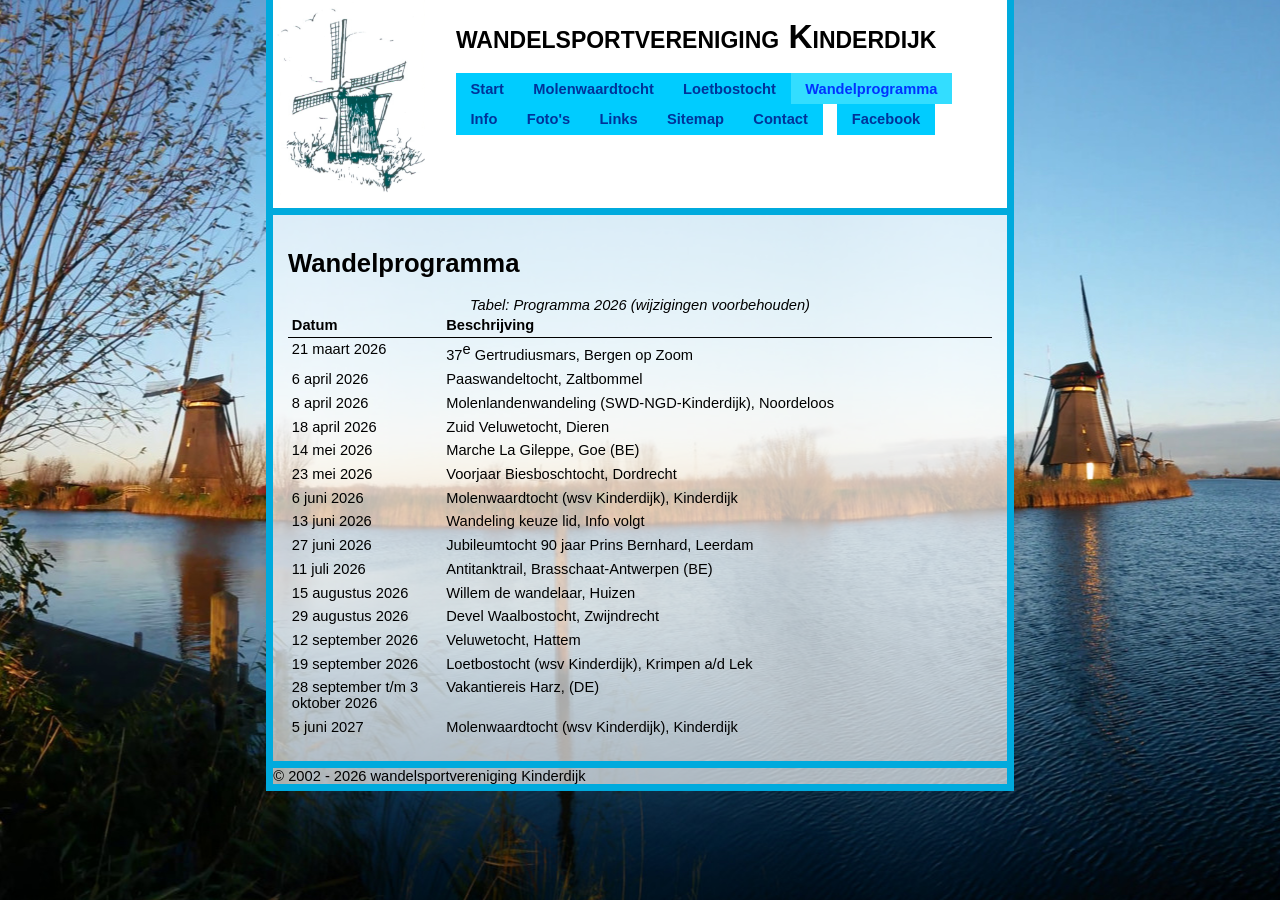
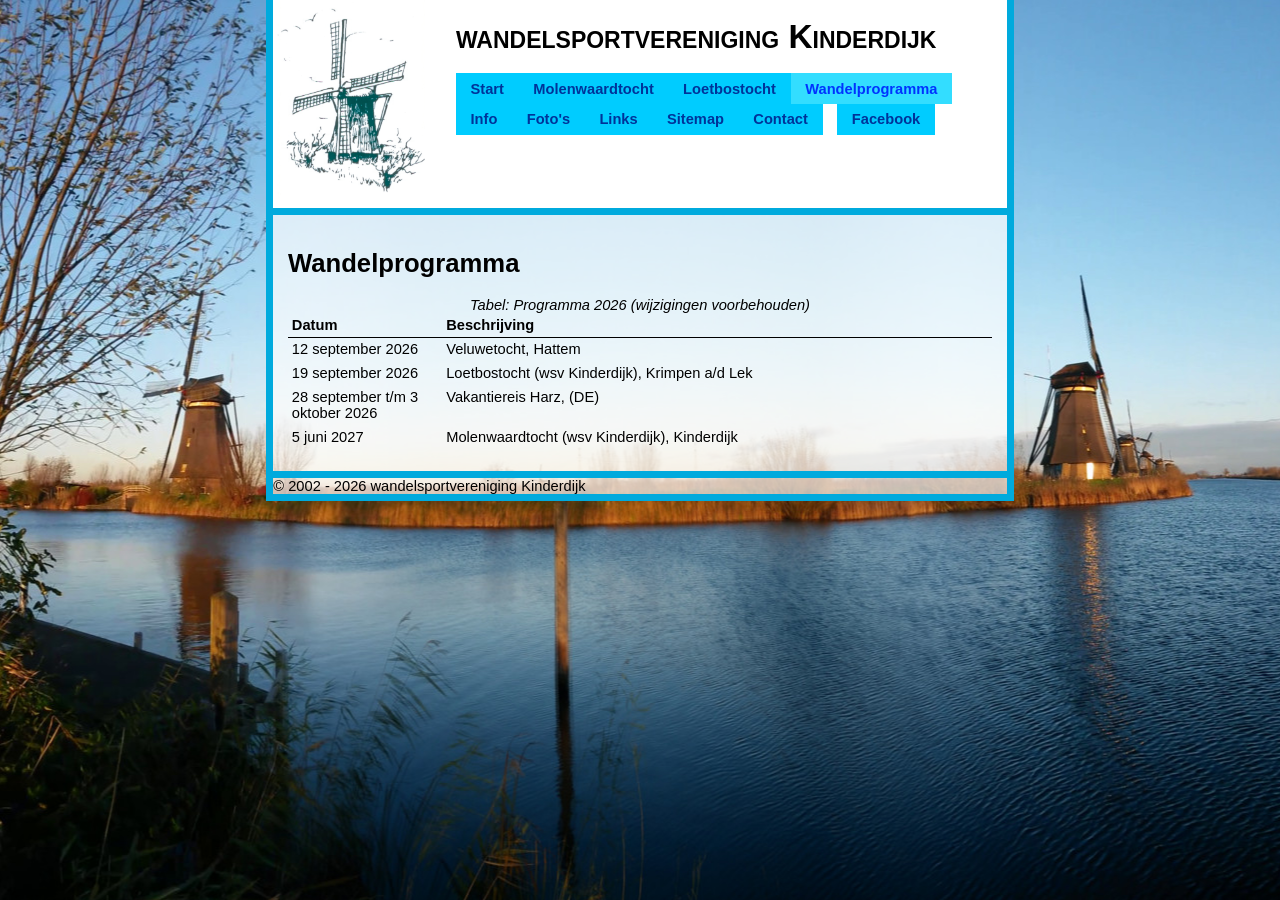
Before and after one commit to jvisser84/www.wsvkinderdijk.nl, a Jekyll site: the page built from docs/wandelprogramma.html, in a window 1280 px wide. Built offline with Jekyll 4.4.1, drawn with Linux system fonts in a browser that asks for light colours.

Commit message:
Wandelprogramma opgeschoond, omdat de genoemde tochten al zijn geweest.

```diff
--- a/docs/_data/wandelprogramma.yml
+++ b/docs/_data/wandelprogramma.yml
@@ -1,39 +1,3 @@
-- name: 37<sup>e</sup> Gertrudiusmars
-  location: Bergen op Zoom
-  date: 21 maart 2026
-- name: Paaswandeltocht
-  location: Zaltbommel
-  date: 6 april 2026
-- name: Molenlandenwandeling (SWD-NGD-Kinderdijk)
-  location: Noordeloos
-  date: 8 april 2026
-- name: Zuid Veluwetocht
-  location: Dieren
-  date: 18 april 2026
-- name: Marche La Gileppe
-  location: Goe (BE)
-  date: 14 mei 2026
-- name: Voorjaar Biesboschtocht
-  location: Dordrecht
-  date: 23 mei 2026
-- name: Molenwaardtocht (wsv Kinderdijk)
-  location: Kinderdijk
-  date: 6 juni 2026
-- name: Wandeling keuze lid
-  location: Info volgt
-  date: 13 juni 2026
-- name: Jubileumtocht 90 jaar Prins Bernhard
-  location: Leerdam
-  date: 27 juni 2026
-- name: Antitanktrail
-  location: Brasschaat-Antwerpen (BE)
-  date: 11 juli 2026
-- name: Willem de wandelaar
-  location: Huizen
-  date: 15 augustus 2026
-- name: Devel Waalbostocht
-  location: Zwijndrecht
-  date: 29 augustus 2026
 - name: Veluwetocht
   location: Hattem
   date: 12 september 2026
```
